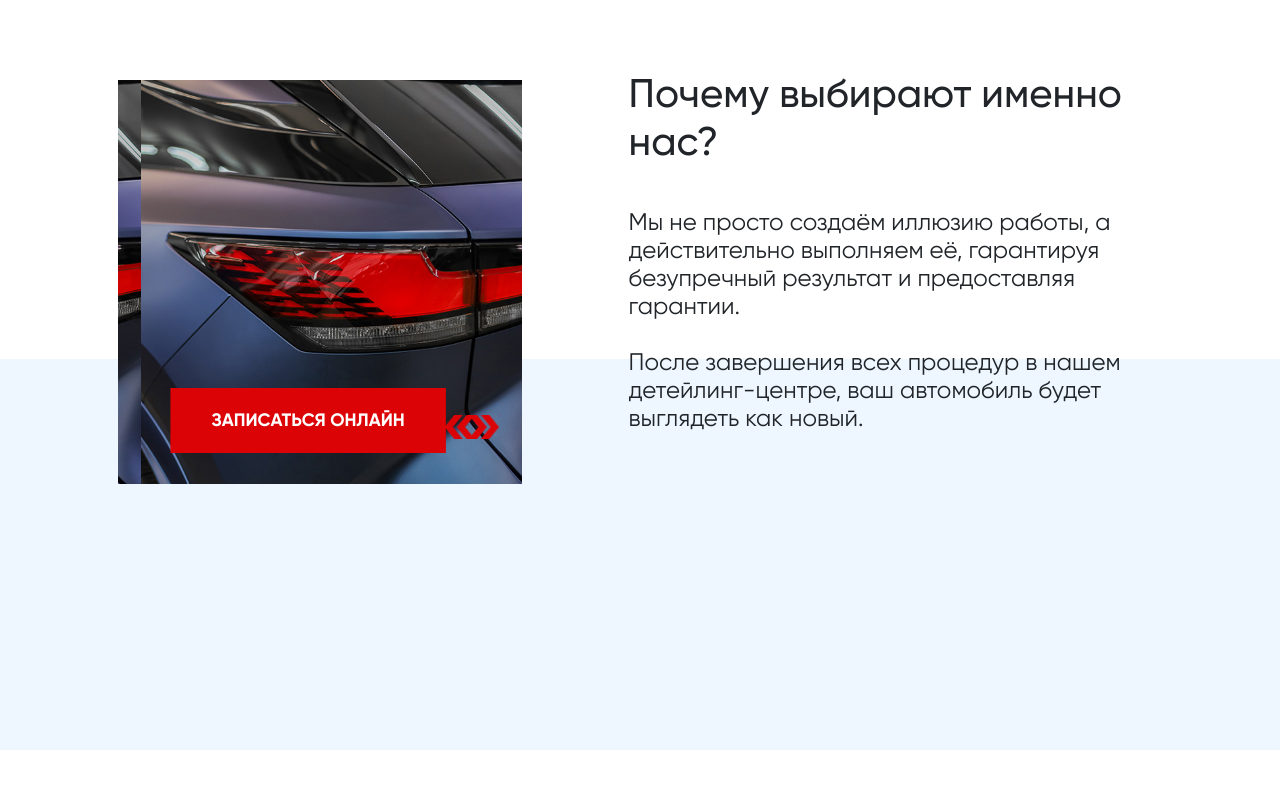
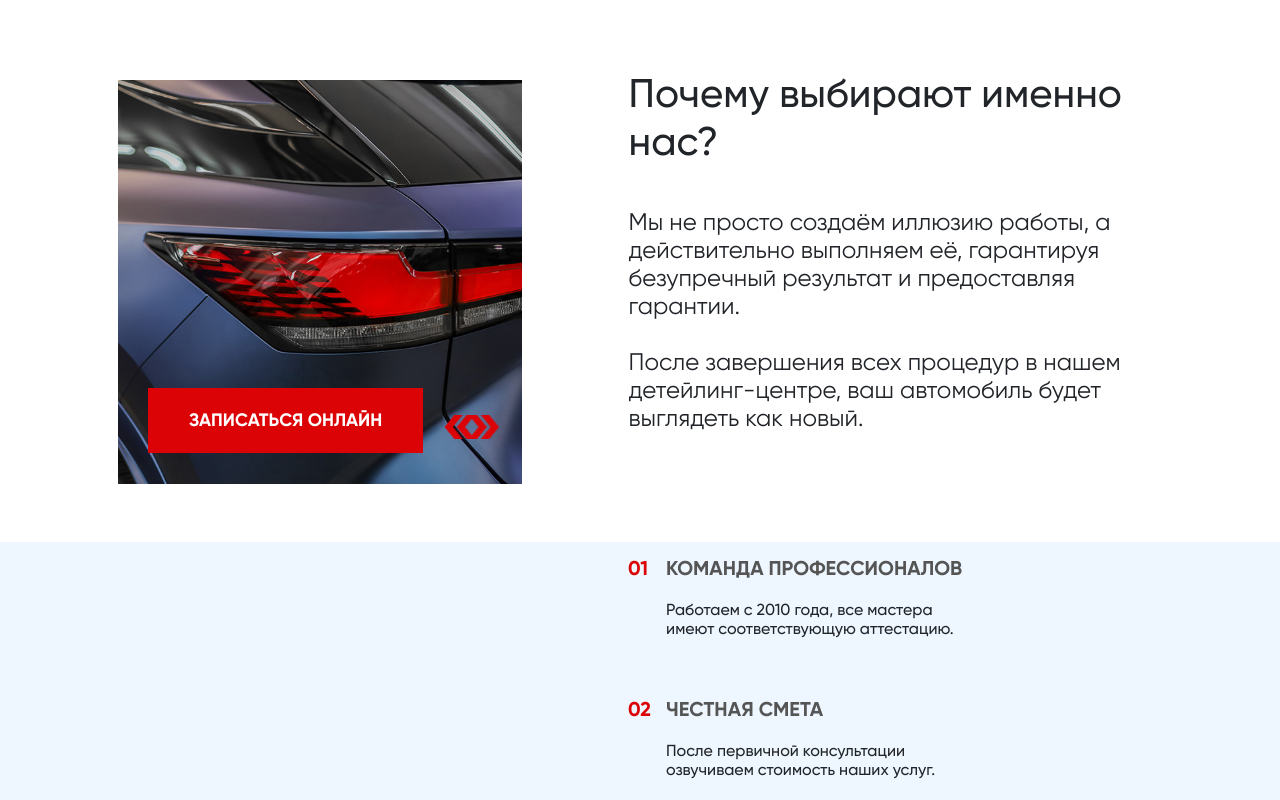
Before and after one commit to hrmvlg/ji-test, a React (Vite) app in the folder ji-test/: page / in a window 1280 px wide. Shown: the top 800 px of the page. Built offline with nearby package versions, Linux system fonts and the light colour scheme.

Commit message:
Add CustomList component and integrate into Information component; update styles for Information and List components

```diff
--- a/ji-test/src/components/Information/Information.jsx
+++ b/ji-test/src/components/Information/Information.jsx
@@ -1,4 +1,5 @@
 import { Container } from "react-bootstrap";
+import CustomList from "../List/CustomList";
 
 export default function Information() {
     return (
@@ -10,6 +11,7 @@ export default function Information() {
                 <br />
                 После завершения всех процедур в нашем детейлинг-центре, ваш автомобиль будет выглядеть как новый.
             </p>
+            <CustomList />
         </Container>
     );
 };
--- a/ji-test/src/components/Information/_information.scss
+++ b/ji-test/src/components/Information/_information.scss
@@ -1,5 +1,7 @@
 .information {
-    width: clamp(320px, calc(600/1903 *100vw), 793px);
+    z-index: 1;
+    width: clamp(320px, calc(793/1903 *100vw), 793px) !important;
+
 
     &__title {
         margin-bottom: 2.625rem;
@@ -8,5 +10,6 @@
     &__description {
         font-size: 1.5rem;
         line-height: 1.75rem;
+        margin-bottom: 7.75rem;
     }
 }
--- /dev/null
+++ b/ji-test/src/components/List/CustomList.jsx
@@ -0,0 +1,45 @@
+import { Container, Row, Col, ListGroup } from 'react-bootstrap';
+
+const items = [
+    { id: 1, title: 'Команда профессионалов', description: 'Работаем с 2010 года, все мастера имеют соответствующую аттестацию.' },
+    { id: 2, title: 'Честная смета', description: 'После первичной консультации озвучиваем стоимость наших услуг.' },
+    { id: 3, title: 'Договор и гарантии', description: 'Заключаем договор, даём 3 года гарантии на свои работы.' },
+    { id: 4, title: 'Оплата по факту', description: 'Наличная и безналичная формы оплаты после завершения всех работ.' },
+];
+
+export default function CustomList() {
+    const formatNumber = (index) => {
+        index++;
+        return index < 10 ? `0${index}` : index.toString();
+    };
+
+    return (
+        <Row className="information-list">{
+            items.map((item, index) => (
+                <Col
+                    xs={6}
+                    md={6}
+                    lg={6}
+                    key={item.id}
+                    className="information-list__item"
+                >
+                    <Row
+                        className='d-flex align-items-start flex-nowrap'
+                        style={{ columnGap: '13.5px' }}
+                    >
+                        <Col xs={1}
+                            className='d-flex justify-content-center align-items-center'
+                            style={{ height: '24px', width: '20px' }}
+                        >
+                            <span className='information-list__marker'> {formatNumber(index)} </span>
+                        </Col>
+                        <Col xs={11} className='p-0'>
+                            <p className='information-list__title p-0'> {item.title} </p>
+                            <p className="information-list__description m-0">{item.description}</p>
+                        </Col>
+                    </Row>
+                </Col>
+            ))}
+        </Row>
+    );
+}
--- /dev/null
+++ b/ji-test/src/components/List/_list.scss
@@ -0,0 +1,39 @@
+.information {
+    &-list {
+        width: 100% !important;
+        column-gap: clamp(50px, calc(84/1903 *100vw), 84px);
+        row-gap: clamp(30px, calc(84/1903 *100vw), 59px);
+
+        padding-left: 12px;
+
+        &__item {
+            width: 340px;
+            height: 84px;
+        }
+
+        &__title {
+            color: $gray-700;
+            text-transform: uppercase;
+            line-height: 1.5rem;
+            margin-bottom: 20px;
+        }
+
+        &__marker {
+            color: $red;
+        }
+
+        &__title,
+        &__marker {
+            font-size: 1.25rem;
+            font-weight: 700;
+            min-width: 1.563rem;
+            min-height: 1.5rem;
+        }
+
+        &__description {
+            line-height: 19px;
+            max-width: 304px;
+            font-weight: 500;
+        }
+    }
+}
--- a/ji-test/src/scss/custom.scss
+++ b/ji-test/src/scss/custom.scss
@@ -6,3 +6,4 @@
 @import '../components/Button/button';
 @import '../components/Carousel/carousel';
 @import '../components/Information/information';
+@import '../components/List/list';
```
